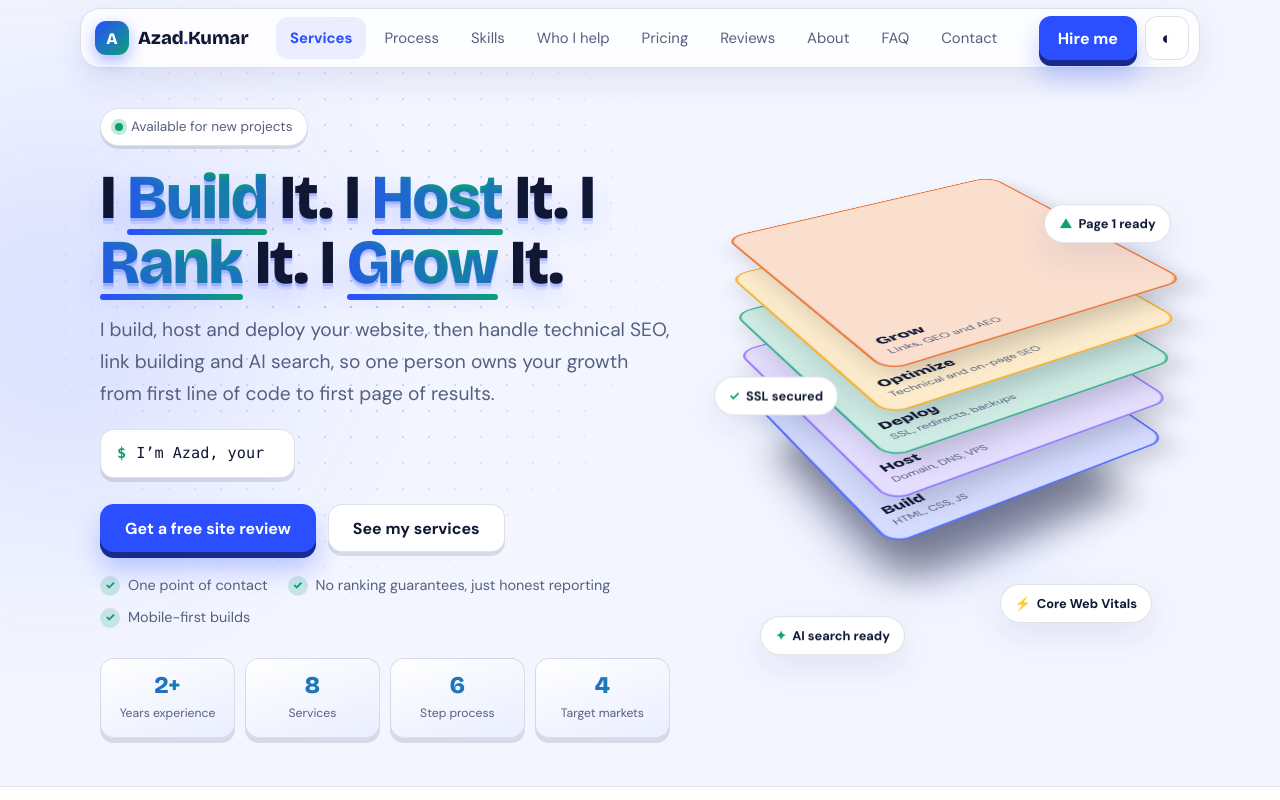
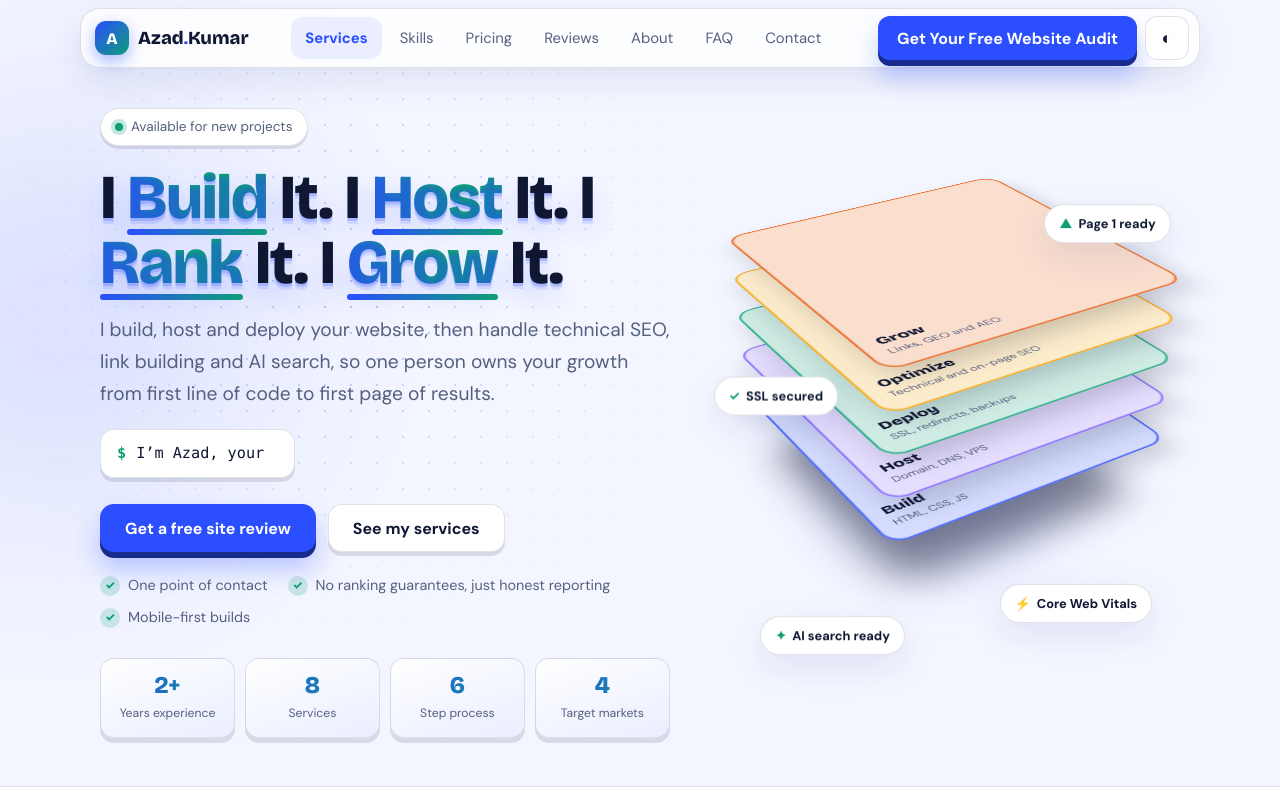
Before and after one commit to VERMAAZAD/azadkumar, a plain HTML site: page index.html in a window 1280 px wide. Shown: the top 800 px of the page. Drawn offline with nearby package versions, Linux system fonts and the light colour scheme.

Commit message:
update cta and reviews

```diff
--- a/index.html
+++ b/index.html
@@ -168,8 +168,8 @@
 </head>
 <body>
 <header class="nav"><div class="w"><a href="#top" class="logo"><span class="lm">A</span>Azad<b>.</b>Kumar</a>
-<nav class="links" id="lk" aria-label="Main"><a href="#services">Services</a><a href="#process">Process</a><a href="#skills">Skills</a><a href="#clients">Who I help</a><a href="#pricing">Pricing</a><a href="#reviews" id="rvl">Reviews</a><a href="#about">About</a><a href="#faq">FAQ</a><a href="#contact">Contact</a></nav>
-<div class="ctl"><a class="btn pri nc" href="#contact">Hire me</a><button class="ib" id="th" aria-label="Switch light or dark theme">◐</button><button class="ib burger" id="bg" aria-label="Open menu" aria-expanded="false">☰</button></div></div><i class="pg" id="pg"></i></header>
+<nav class="links" id="lk" aria-label="Main"><a href="#services">Services</a><a href="#skills">Skills</a><a href="#pricing">Pricing</a><a href="#reviews" id="rvl">Reviews</a><a href="#about">About</a><a href="#faq">FAQ</a><a href="#contact">Contact</a></nav>
+<div class="ctl"><a class="btn pri nc" href="#contact">Get Your Free Website Audit</a><button class="ib" id="th" aria-label="Switch light or dark theme">◐</button><button class="ib burger" id="bg" aria-label="Open menu" aria-expanded="false">☰</button></div></div><i class="pg" id="pg"></i></header>
 
 <main id="top">
 <div class="hero"><div class="w hg"><div>
--- a/script.js
+++ b/script.js
@@ -46,9 +46,51 @@ document.addEventListener("click",e=>{const a=e.target.closest("[data-svc]");if(
 
 /* Reviews: add REAL reviews only. Empty array = section is hidden. */
 // ["Name","Role, Company","Review text",rating 1-5 or 0 for none,"optional link to the original review"]
-const REV=[
-["Jane Smith","Founder, Example Co","Write the client’s actual words here.",5,"https://link-to-original-review"],
+const REV = [
+  [
+    "Michael Anderson",
+    "Business Owner · United States",
+    "Azad helped me understand the technical issues affecting my website. His audit was detailed, easy to understand, and included practical recommendations. I really appreciated the clear communication.",
+    5,
+    ""
+  ],
+  [
+    "James Wilson",
+    "Small Business Owner · Canada",
+    "I needed a professional and mobile-friendly website. Azad understood what I wanted and focused on creating a clean design with good performance. The overall approach was professional.",
+    5,
+    ""
+  ],
+  [
+    "Daniel Roberts",
+    "Digital Marketing Manager · United States",
+    "Azad provided useful keyword research and on-page SEO recommendations. He explained the improvements clearly and helped organize the website content around relevant search terms.",
+    5,
+    ""
+  ],
+  [
+    "Ryan Thompson",
+    "Affiliate Website Owner · Canada",
+    "I was looking for a better approach to off-page SEO. Azad helped with backlink research and link-building opportunities relevant to my niche. I appreciated his focus on quality rather than quantity.",
+    5,
+    ""
+  ],
+  [
+    "Christopher Miller",
+    "Entrepreneur · United States",
+    "Azad helped me understand domain configuration, hosting, SSL and website deployment. Having these technical tasks handled together made the process much easier.",
+    5,
+    ""
+  ],
+  [
+    "Alex Morgan",
+    "SaaS Founder · Canada",
+    "I wanted to make my website content easier for modern search engines and AI platforms to understand. Azad explained GEO and AEO in simple terms and suggested practical content and technical improvements.",
+    5,
+    ""
+  ]
 ];
+
 if(!REV.length){$("reviews")?.remove();$("rvl")?.remove()}
 else $("rv").innerHTML=REV.map(r=>`<figure class="card rc" style="margin:0">${r[3]?`<div class="st" role="img" aria-label="${r[3]} out of 5 stars">${"★".repeat(r[3])}${"☆".repeat(5-r[3])}</div>`:""}<blockquote>“${r[2]}”</blockquote><div class="rw"><i>${r[0][0]}</i><div><b>${r[0]}</b><span>${r[1]}${r[4]?` · <a href="${r[4]}" target="_blank" rel="noopener">Source</a>`:""}</span></div></div></figure>`).join("");
 $("fe").href="mailto:"+EMAIL;$("fe").textContent=EMAIL;
```
